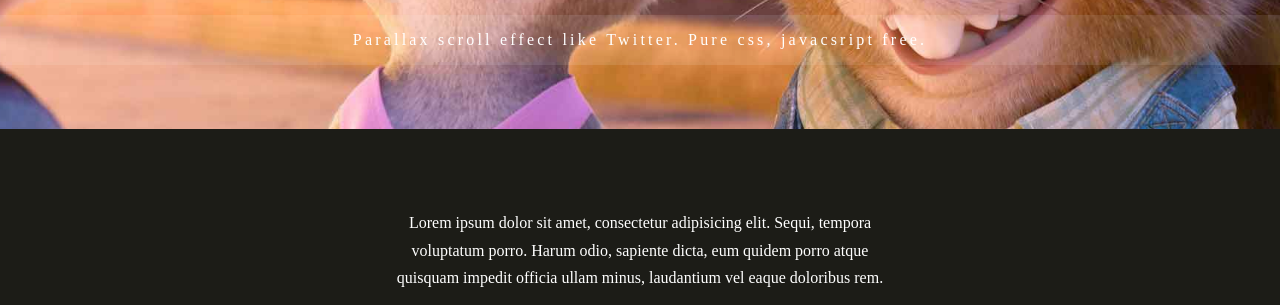
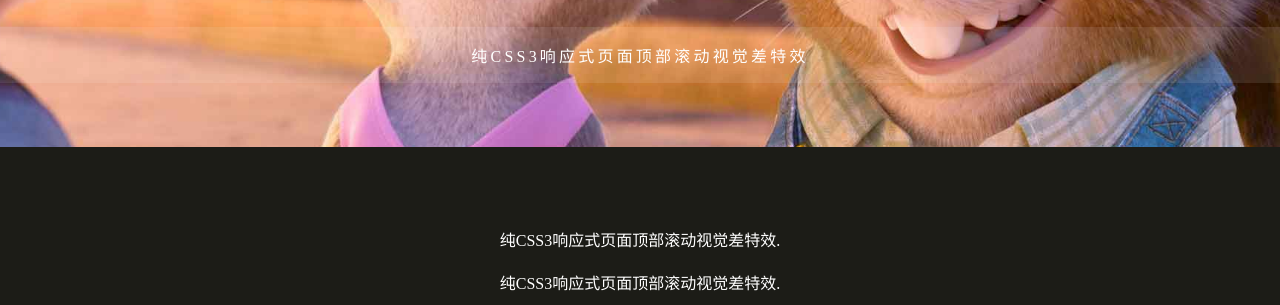
Before and after one commit to agmilli/scroll, a plain HTML site: page css-scroll/index.html in a window 1280 px wide. Shown: the part 495-800 px from the top of the page. Drawn offline with nearby package versions, Linux system fonts and the light colour scheme.

Commit message:
Add files via upload

```diff
--- a/css-scroll/index.html
+++ b/css-scroll/index.html
@@ -4,9 +4,7 @@
 	<meta charset="UTF-8">
 	<meta http-equiv="X-UA-Compatible" content="IE=edge,chrome=1">
 	<meta name="viewport" content="width=device-width, initial-scale=1.0">
-	<title>纯CSS3响应式页面顶部滚动视觉差特效|DEMO_jQuery之家-自由分享jQuery、html5、css3的插件库</title>
-	<link rel="stylesheet" type="text/css" href="css/normalize.css" />
-	<link rel="stylesheet" type="text/css" href="css/htmleaf-demo.css">
+	<title>纯CSS3响应式页面顶部滚动视觉差特效</title>
 	<link rel="stylesheet" href="css/style.css">
 	<!--[if IE]>
 		<script src="http://libs.useso.com/js/html5shiv/3.7/html5shiv.min.js"></script>
@@ -15,12 +13,22 @@
 <body>
 	<header>
 	<h1>纯CSS3响应式页面顶部滚动视觉差特效</h1>
-	<p>Parallax scroll effect like Twitter. Pure css, javacsript free.</p>
+	<p>纯CSS3响应式页面顶部滚动视觉差特效</p>
 	</header>
 	<main>
-		<p>Lorem ipsum dolor sit amet, consectetur adipisicing elit. Sequi, tempora voluptatum porro. Harum odio, sapiente dicta, eum quidem porro atque quisquam impedit officia ullam minus, laudantium vel eaque doloribus rem.</p>
-		<p>Lorem ipsum dolor sit amet, consectetur adipisicing elit. Sequi, tempora voluptatum porro. Harum odio, sapiente dicta, eum quidem porro atque quisquam impedit officia ullam minus, laudantium vel eaque doloribus rem.</p>
-
+		<p>纯CSS3响应式页面顶部滚动视觉差特效.</p>
+		<p>纯CSS3响应式页面顶部滚动视觉差特效.</p>
+		<p>纯CSS3响应式页面顶部滚动视觉差特效.</p>
+		<p>纯CSS3响应式页面顶部滚动视觉差特效.</p>
+		<p>纯CSS3响应式页面顶部滚动视觉差特效.</p>
+		<p>纯CSS3响应式页面顶部滚动视觉差特效.</p>
+		<p>纯CSS3响应式页面顶部滚动视觉差特效.</p>
+		<p>注意高度.</p>
+		<p>注意高度.</p>
+		<p>注意高度.</p>
+		<p>注意高度.</p>
+		<p>注意高度.</p>
+		<p>注意高度.</p>
 	</main>
 
 
```
